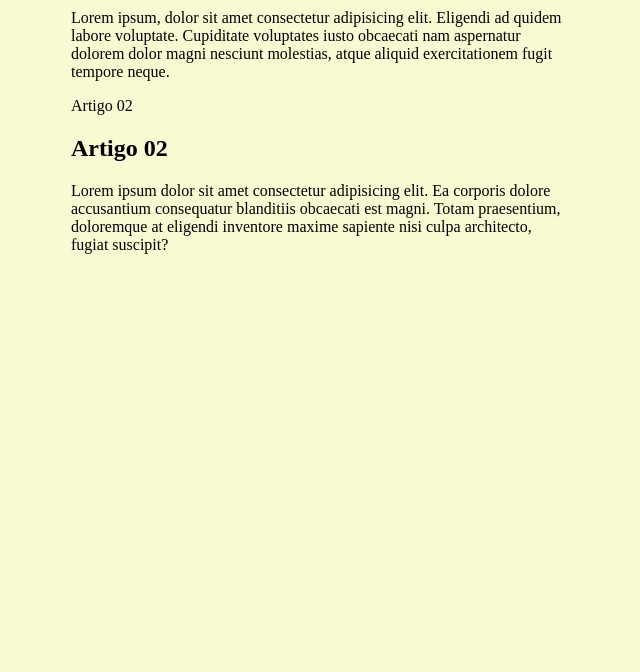
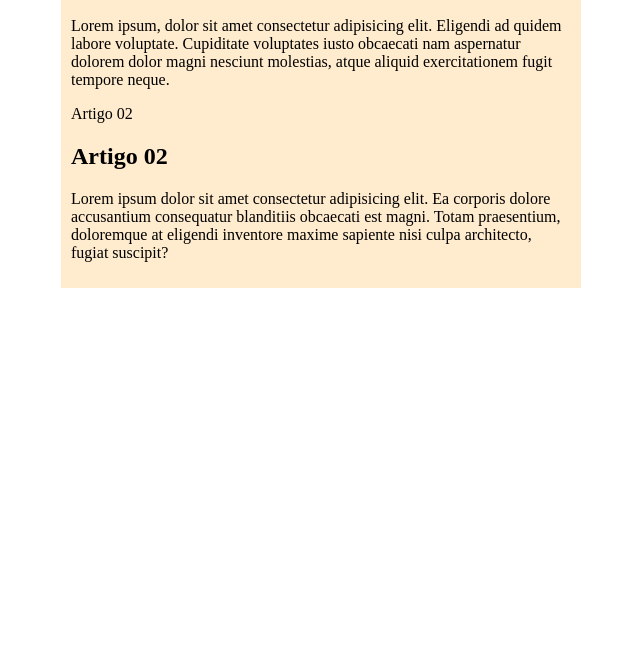
Before and after one commit to SabrinaColombiano/projeto-site, a plain HTML site: page index.html in a window 1280 px wide. Shown: the part 128-800 px from the top of the page, without its empty margins (319-959 px from the left). Drawn offline with Linux system fonts and the light colour scheme.

Commit message:
Update style.css

```diff
--- a/estilos/style.css
+++ b/estilos/style.css
@@ -3,10 +3,13 @@
     font-size: 16px;
     }
     body {
-        background-color: lightgoldenrodyellow;
+        background-color: white);
+    }
+    main{
+        background-color: blanchedalmond;
         width: 500px;
         margin: auto;
         padding: 10px;
-        box-shadow: 3px, 3px,5px rgb(rgb(113, 129, 175));
+        box-shadow: 3px, 3px,5px, rgba(0,0,0.473);
 
     }
```
